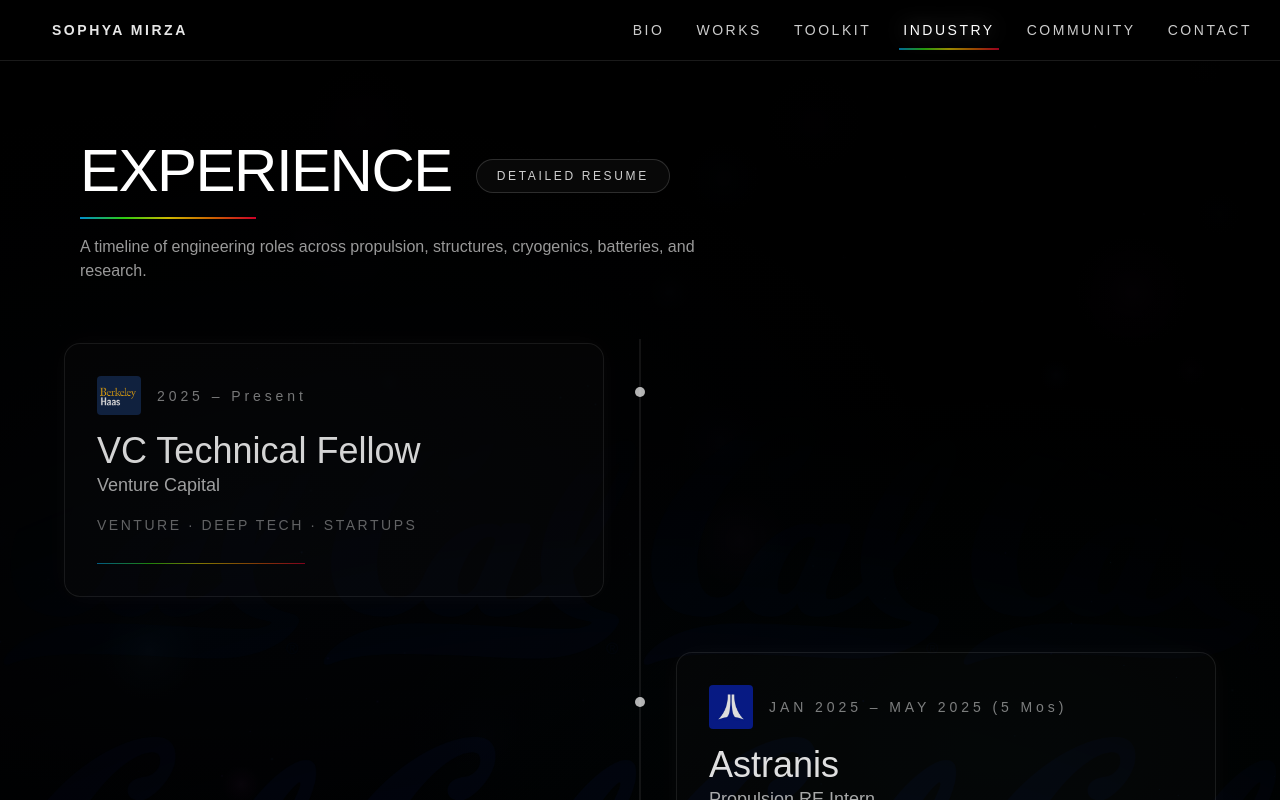
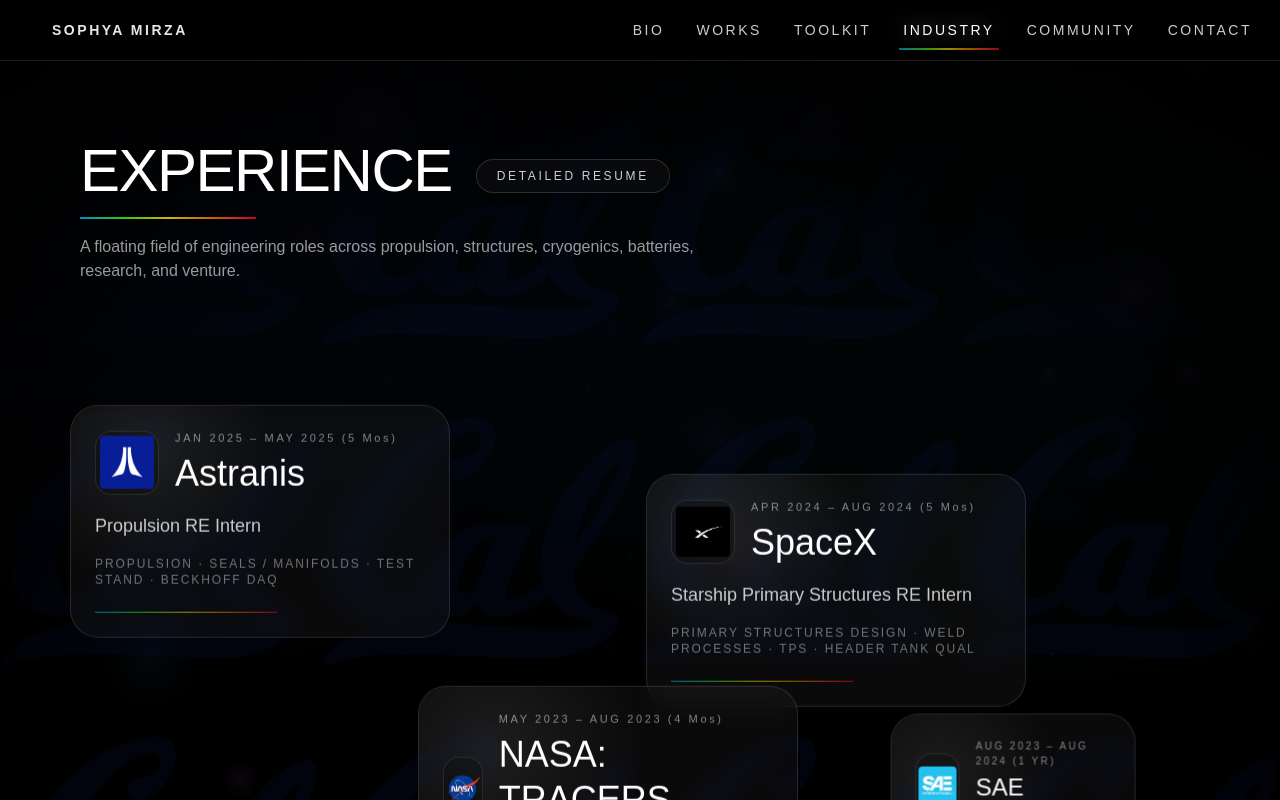
Before and after one commit to sophyamirza/sophya-portfolio, a Next.js app: page /industry in a window 1280 px wide. Shown: the top 800 px of the page. Built offline with nearby package versions, Linux system fonts and the light colour scheme; a web font is replaced by a local one.

Commit message:
update industry page

```diff
--- a/app/industry/page.tsx
+++ b/app/industry/page.tsx
@@ -13,26 +13,32 @@ type Milestone = {
   tags: string;
   logo: string;
   secondaryLogo?: string;
+  size?: "lg" | "md" | "sm";
+  x: number;
+  y: number;
 };
 
-const clamp = (n: number, a = 0, b = 1) => Math.min(b, Math.max(a, n));
+type NodeState = {
+  x: number;
+  y: number;
+  vx: number;
+  vy: number;
+};
+
+const clamp = (n: number, a: number, b: number) => Math.min(b, Math.max(a, n));
 
 export default function IndustryPage() {
   const milestones: Milestone[] = useMemo(
     () => [
-      {
-        org: "VC Technical Fellow",
-        role: "Venture Capital",
-        when: "2025 – Present",
-        tags: "VENTURE · DEEP TECH · STARTUPS",
-        logo: "/logos/haas.PNG",
-      },
       {
         org: "Astranis",
         role: "Propulsion RE Intern",
         when: "JAN 2025 – MAY 2025 (5 Mos)",
         tags: "PROPULSION · SEALS / MANIFOLDS · TEST STAND · BECKHOFF DAQ",
         logo: "/logos/astranis.PNG",
+        size: "lg",
+        x: 20,
+        y: 18,
       },
       {
         org: "SpaceX",
@@ -40,6 +46,29 @@ export default function IndustryPage() {
         when: "APR 2024 – AUG 2024 (5 Mos)",
         tags: "PRIMARY STRUCTURES DESIGN · WELD PROCESSES · TPS · HEADER TANK QUAL",
         logo: "/logos/spacex.PNG",
+        size: "lg",
+        x: 69,
+        y: 20,
+      },
+      {
+        org: "NASA: TRACERS MISSION",
+        role: "Mechanical Intern",
+        when: "MAY 2023 – AUG 2023 (4 Mos)",
+        tags: "GSE DESIGN · TVAC, VIBE, MOI TESTING · INTEGRATION · PNEUMATIC PROTOTYPING",
+        logo: "/logos/NASA.png",
+        size: "lg",
+        x: 45,
+        y: 42,
+      },
+      {
+        org: "VC Technical Fellow",
+        role: "Venture Capital",
+        when: "2025 – Present",
+        tags: "VENTURE · DEEP TECH · STARTUPS",
+        logo: "/logos/haas.PNG",
+        size: "sm",
+        x: 10,
+        y: 54,
       },
       {
         org: "SAE International",
@@ -47,34 +76,39 @@ export default function IndustryPage() {
         when: "AUG 2023 – AUG 2024 (1 YR)",
         tags: "STANDARDS · SOFTWARE AUTOMATION · CERTIFICATION · ADDITIVE MANUFACTURING · SUSTAINABLE AVIATION FUELS",
         logo: "/logos/sae.PNG",
-      },
-      {
-        org: "NASA: TRACERS MISSION",
-        role: "Mechanical Intern",
-        when: "MAY 2023 – AUG 2023 (4 Mos)",
-        tags: "GSE DESIGN· TVAC, VIBE, MOI TESTING · INTEGRATION  ·  PNEUMATIC PROTOTYPING",
-        logo: "/logos/NASA.png",
+        size: "sm",
+        x: 84,
+        y: 49,
       },
       {
         org: "Proterra",
         role: "Thermals / Battery R&D Co-op",
         when: "MAY 2022 – DEC 2022 (8 Mos)",
-        tags: "BATTERIES · THERMALS · TEST FIXTURE DESIGN· MANUFACTURING QUALITY",
+        tags: "BATTERIES · THERMALS · TEST FIXTURE DESIGN · MANUFACTURING QUALITY",
         logo: "/logos/proterra.PNG",
+        size: "md",
+        x: 22,
+        y: 74,
       },
       {
         org: "Lawrence Berkeley National Lab",
         role: "Cryogenic Mechanical Engineer",
         when: "JAN 2022 – AUG 2023 (1.5 YR)",
-        tags: "CRYOGENICS · INSTRUMENTATION DESIGN· SUPERCONDUCTING SYSTEMS",
+        tags: "CRYOGENICS · INSTRUMENTATION DESIGN · SUPERCONDUCTING SYSTEMS",
         logo: "/logos/lbnl.PNG",
+        size: "md",
+        x: 63,
+        y: 73,
       },
       {
         org: "Design for Nanomanufacturing Lab",
         role: "Mechanical Engineer",
         when: "AUG 2022 – MAY 2023 (1 YR)",
-        tags: "PHOTOLITHOGRAPHY · MICROFLUIDICS DESIGN· VOLUMETRIC ADDITIVE MANUFACTURING · COMPUTER AXIAL LITHOGRAPHY",
+        tags: "PHOTOLITHOGRAPHY · MICROFLUIDICS DESIGN · VOLUMETRIC ADDITIVE MANUFACTURING · COMPUTER AXIAL LITHOGRAPHY",
         logo: "/logos/DFM.png",
+        size: "sm",
+        x: 86,
+        y: 72,
       },
       {
         org: "Space Technologies & Rocketry",
@@ -82,68 +116,255 @@ export default function IndustryPage() {
         when: "NOV 2021 – JAN 2025 (3+ YR)",
         tags: "PROPULSION · LOX/ETHYL FEED · VALVES · ENGINE TEST",
         logo: "/logos/star.PNG",
+        size: "md",
+        x: 43,
+        y: 88,
       },
       {
         org: "Avanti Technologies",
         role: "DIRECTOR OF SYSTEMS ENGINEERING · LEAD RMO",
-        when: "2020 - 2021",
-        tags: "SYSTEM ARCHITECTURE· QUALITY · INTEGRATION  · RISK MANAGEMENT · SPS",
+        when: "2020 – 2021",
+        tags: "SYSTEM ARCHITECTURE · QUALITY · INTEGRATION · RISK MANAGEMENT · SPS",
         logo: "/logos/avantilogo.PNG",
+        size: "sm",
+        x: 8,
+        y: 89,
       },
     ],
     []
   );
 
-  const itemRefs = useRef<Array<HTMLDivElement | null>>([]);
-  const [activeIndex, setActiveIndex] = useState(0);
-  const [vis, setVis] = useState<number[]>(() => milestones.map(() => 0));
+  const containerRef = useRef<HTMLDivElement | null>(null);
+  const mouseRef = useRef({ x: -9999, y: -9999 });
+  const frameRef = useRef<number | null>(null);
+
+  const basePositions = useMemo(
+    () =>
+      milestones.map((m) => ({
+        x: m.x,
+        y: m.y,
+      })),
+    [milestones]
+  );
+
+  const [nodes, setNodes] = useState<NodeState[]>(
+    milestones.map((m) => ({
+      x: m.x,
+      y: m.y,
+      vx: 0,
+      vy: 0,
+    }))
+  );
 
   useEffect(() => {
-    const onScroll = () => {
-      const vh = window.innerHeight || 1;
+    let t = 0;
 
-      let bestIdx = 0;
-      let bestDist = Infinity;
+    const animate = () => {
+      t += 0.012;
 
-      const nextVis = milestones.map((_, i) => {
-        const el = itemRefs.current[i];
-        if (!el) return 0;
+      setNodes((prev) =>
+        prev.map((node, i) => {
+          const base = basePositions[i];
+          const m = milestones[i];
 
-        const r = el.getBoundingClientRect();
-        const center = r.top + r.height * 0.5;
-        const focus = vh * 0.45;
-        const dist = Math.abs(center - focus);
+          const dxToBase = base.x - node.x;
+          const dyToBase = base.y - node.y;
 
-        if (dist < bestDist) {
-          bestDist = dist;
-          bestIdx = i;
+          let ax = dxToBase * 0.012;
+          let ay = dyToBase * 0.012;
+
+          const driftX = Math.sin(t * 0.9 + i * 1.7) * 0.04;
+          const driftY = Math.cos(t * 1.1 + i * 1.3) * 0.04;
+
+          ax += driftX;
+          ay += driftY;
+
+          const mx = mouseRef.current.x;
+          const my = mouseRef.current.y;
+
+          const dx = node.x - mx;
+          const dy = node.y - my;
+          const dist = Math.sqrt(dx * dx + dy * dy);
+
+          const repelRadius =
+            m.size === "lg" ? 24 : m.size === "md" ? 20 : 16;
+
+          if (dist < repelRadius) {
+            const force = (1 - dist / repelRadius) * 0.95;
+            const ux = dx / (dist || 1);
+            const uy = dy / (dist || 1);
+            ax += ux * force;
+            ay += uy * force;
           }
 
-        return clamp(1 - dist / (vh * 0.75), 0, 1);
-      });
+          const vx = (node.vx + ax) * 0.9;
+          const vy = (node.vy + ay) * 0.9;
 
-      setActiveIndex(bestIdx);
-      setVis(nextVis);
+          const x = clamp(node.x + vx, 4, 92);
+          const y = clamp(node.y + vy, 8, 92);
+
+          return { x, y, vx, vy };
+        })
+      );
+
+      frameRef.current = requestAnimationFrame(animate);
     };
 
-    onScroll();
-    window.addEventListener("scroll", onScroll, { passive: true });
-    window.addEventListener("resize", onScroll);
+    frameRef.current = requestAnimationFrame(animate);
 
     return () => {
-      window.removeEventListener("scroll", onScroll);
-      window.removeEventListener("resize", onScroll);
+      if (frameRef.current) cancelAnimationFrame(frameRef.current);
     };
-  }, [milestones]);
+  }, [basePositions, milestones]);
+
+  const handleMouseMove = (e: React.MouseEvent<HTMLDivElement>) => {
+    const el = containerRef.current;
+    if (!el) return;
+
+    const rect = el.getBoundingClientRect();
+    const x = ((e.clientX - rect.left) / rect.width) * 100;
+    const y = ((e.clientY - rect.top) / rect.height) * 100;
+
+    mouseRef.current = { x, y };
+  };
+
+  const handleMouseLeave = () => {
+    mouseRef.current = { x: -9999, y: -9999 };
+  };
+
+  const sizeClasses = (size: Milestone["size"]) => {
+    switch (size) {
+      case "lg":
+        return "w-[340px] md:w-[380px] min-h-[220px]";
+      case "md":
+        return "w-[280px] md:w-[310px] min-h-[190px]";
+      default:
+        return "w-[220px] md:w-[245px] min-h-[160px]";
+    }
+  };
+
+  const mobileSizeClasses = (size: Milestone["size"]) => {
+    switch (size) {
+      case "lg":
+        return "min-h-[210px]";
+      case "md":
+        return "min-h-[180px]";
+      default:
+        return "min-h-[160px]";
+    }
+  };
+
+  const logoSize = (size: Milestone["size"]) => {
+    switch (size) {
+      case "lg":
+        return 54;
+      case "md":
+        return 46;
+      default:
+        return 38;
+    }
+  };
+
+  const MilestoneCard = ({
+    m,
+    desktop = false,
+  }: {
+    m: Milestone;
+    desktop?: boolean;
+  }) => {
+    const isLarge = m.size === "lg";
 
     return (
-    <main className="min-h-screen bg-black text-white relative">
+      <div
+        className={[
+          "group relative rounded-[28px] border border-white/12 bg-white/[0.04]",
+          "backdrop-blur-md transition-all duration-300",
+          "hover:border-white/25 hover:bg-white/[0.07]",
+          "hover:shadow-[0_0_50px_rgba(255,255,255,0.08)]",
+          desktop ? sizeClasses(m.size) : `w-full ${mobileSizeClasses(m.size)}`,
+        ].join(" ")}
+      >
+        <div className="pointer-events-none absolute inset-0 rounded-[28px] bg-[radial-gradient(circle_at_20%_20%,rgba(255,255,255,0.08),transparent_38%)]" />
+        <div
+          className={[
+            "pointer-events-none absolute -inset-[1px] rounded-[28px] opacity-0 blur-xl transition-opacity duration-300",
+            isLarge
+              ? "bg-[radial-gradient(circle_at_center,rgba(59,130,246,0.16),rgba(255,255,255,0.02),transparent_70%)] group-hover:opacity-100"
+              : "bg-[radial-gradient(circle_at_center,rgba(255,255,255,0.10),rgba(255,255,255,0.02),transparent_70%)] group-hover:opacity-100",
+          ].join(" ")}
+        />
+
+        <div className="relative p-5 md:p-6">
+          <div className="mb-4 flex items-center gap-4">
+            <div className="flex h-14 w-14 items-center justify-center rounded-2xl border border-white/10 bg-black/20 md:h-16 md:w-16">
+              <Image
+                src={m.logo}
+                alt={m.org}
+                width={logoSize(m.size)}
+                height={logoSize(m.size)}
+                className="rounded object-contain"
+              />
+            </div>
+
+            <div className="min-w-0">
+              <div
+                className={[
+                  "tracking-[0.24em] text-white/50",
+                  isLarge ? "text-[11px]" : "text-[10px]",
+                ].join(" ")}
+              >
+                {m.when}
+              </div>
+              <div
+                className={[
+                  "mt-1 leading-tight text-white",
+                  m.size === "lg"
+                    ? "text-3xl md:text-4xl"
+                    : m.size === "md"
+                    ? "text-2xl md:text-3xl"
+                    : "text-xl md:text-2xl",
+                ].join(" ")}
+              >
+                {m.org}
+              </div>
+            </div>
+          </div>
+
+          <div
+            className={[
+              "text-white/78",
+              m.size === "lg"
+                ? "text-base md:text-lg"
+                : m.size === "md"
+                ? "text-sm md:text-base"
+                : "text-sm",
+            ].join(" ")}
+          >
+            {m.role}
+          </div>
+
+          <div
+            className={[
+              "mt-4 text-white/42",
+              m.size === "lg"
+                ? "text-xs tracking-[0.16em]"
+                : "text-[10px] tracking-[0.14em]",
+            ].join(" ")}
+          >
+            {m.tags}
+          </div>
+
+          <div className="mt-6 h-px w-[55%] bg-[linear-gradient(90deg,#00b3ff,#39ff14,#ffe600,#ff7a00,#ff0033)] opacity-60" />
+        </div>
+      </div>
+    );
+  };
+
+  return (
+    <main className="relative min-h-screen overflow-hidden bg-black text-white">
       <Analytics />
-
-      {/* 🌌 glowing orb background */}
       <StarOrbsBackground />
 
-      {/* subtle haze */}
       <div className="pointer-events-none fixed inset-0">
         <div className="absolute inset-0 bg-[radial-gradient(1200px_700px_at_18%_12%,rgba(59,130,246,0.08),transparent_60%)]" />
         <div className="absolute inset-0 bg-[radial-gradient(1100px_650px_at_78%_18%,rgba(6,182,212,0.06),transparent_55%)]" />
@@ -151,7 +372,6 @@ export default function IndustryPage() {
         <div className="absolute inset-0 [background:radial-gradient(circle_at_center,transparent_0%,rgba(0,0,0,0.62)_60%,rgba(0,0,0,0.95)_100%)]" />
       </div>
 
-      {/* Campanile watermark (tiled across background) */}
       <div className="pointer-events-none fixed inset-0 hidden md:block">
         <div
           className={[
@@ -167,19 +387,16 @@ export default function IndustryPage() {
         />
       </div>
 
-      {/* Header */}
-      <div className="relative z-10 px-8 md:px-20 pt-20">
-        <div className="flex items-end gap-6 flex-wrap">
-          <h1 className="text-5xl md:text-6xl tracking-tight">EXPERIENCE</h1>
+      <div className="relative z-10 px-8 pt-20 md:px-20">
+        <div className="flex flex-wrap items-end gap-6">
+          <h1 className="text-5xl tracking-tight md:text-6xl">EXPERIENCE</h1>
 
           <Link
             href="/contact#resume"
             className={[
-              "inline-flex items-center rounded-full border border-white/15",
+              "mb-2 inline-flex items-center rounded-full border border-white/15",
               "bg-white/[0.03] px-5 py-2 text-xs tracking-[0.22em] uppercase",
-              "text-white/80 hover:text-white hover:border-white/25",
-              "transition backdrop-blur-sm",
-              "mb-2",
+              "text-white/80 transition backdrop-blur-sm hover:border-white/25 hover:text-white",
             ].join(" ")}
           >
             Detailed Resume
@@ -188,108 +405,46 @@ export default function IndustryPage() {
 
         <div className="mt-4 h-[2px] w-44 bg-[linear-gradient(90deg,#00b3ff,#39ff14,#ffe600,#ff7a00,#ff0033)] opacity-80" />
 
-        <p className="mt-4 text-white/60 max-w-2xl">
-          A timeline of engineering roles across propulsion, structures,
-          cryogenics, batteries, and research.
+        <p className="mt-4 max-w-2xl text-white/60">
+          A floating field of engineering roles across propulsion, structures,
+          cryogenics, batteries, research, and venture.
         </p>
       </div>
 
-      {/* Timeline */}
-      <section className="relative z-10 mt-14 pb-32">
-        <div className="relative mx-auto max-w-7xl px-6 md:px-16">
-          <div className="pointer-events-none hidden md:block absolute left-1/2 top-0 -translate-x-1/2 h-full w-px bg-white/15" />
+      {/* Mobile stacked layout */}
+      <section className="relative z-10 px-5 pb-20 pt-10 md:hidden">
+        <div className="mx-auto flex max-w-xl flex-col gap-5">
+          {milestones.map((m) => (
+            <MilestoneCard key={`${m.org}-${m.when}`} m={m} />
+          ))}
+        </div>
+      </section>
 
-          <div className="flex flex-col gap-12 md:gap-14">
+      {/* Desktop floating layout */}
+      <section className="relative z-10 hidden px-6 pb-24 pt-8 md:block md:px-10">
+        <div
+          ref={containerRef}
+          onMouseMove={handleMouseMove}
+          onMouseLeave={handleMouseLeave}
+          className="relative mx-auto h-[1200px] max-w-[1600px]"
+        >
           {milestones.map((m, i) => {
-              const left = i % 2 === 0;
-              const active = i === activeIndex;
-              const v = vis[i] ?? 0;
-
-              const base = 0.62;
-              const opacity = base + (1 - base) * v;
-
-              const motionStyle: React.CSSProperties = {
-                opacity,
-                transform: `translate3d(0, ${Math.round((1 - v) * 10)}px, 0)`,
-                transition: "opacity 220ms ease, transform 220ms ease",
-              };
-
-              const cardStyle: React.CSSProperties = {
-                borderColor: active
-                  ? "rgba(255,255,255,0.24)"
-                  : "rgba(255,255,255,0.10)",
-                boxShadow: active
-                  ? "0 0 44px rgba(255,255,255,0.09)"
-                  : "0 0 28px rgba(255,255,255,0.04)",
-              };
-
-              const Card = (
-                <div className="relative" style={motionStyle}>
-                  <div
-                    className="rounded-2xl border bg-white/[0.02] p-7 md:p-8 backdrop-blur-sm"
-                    style={cardStyle}
-                  >
-                    <div className="flex items-center gap-4 mb-4">
-                      <Image
-                        src={m.logo}
-                        alt={m.org}
-                        width={44}
-                        height={44}
-                        className="rounded"
-                      />
-                      <div className="text-sm tracking-[0.28em] text-white/55">
-                        {m.when}
-                      </div>
-                    </div>
-
-                    <div className="text-3xl md:text-4xl">{m.org}</div>
-                    <div className="text-white/75 text-base md:text-lg">
-                      {m.role}
-                    </div>
-
-                    <div className="mt-4 text-xs md:text-sm tracking-[0.18em] text-white/45">
-                      {m.tags}
-                    </div>
-
-                    <div className="mt-7 h-px w-52 bg-[linear-gradient(90deg,#00b3ff,#39ff14,#ffe600,#ff7a00,#ff0033)] opacity-60" />
-                  </div>
-                </div>
-              );
+            const node = nodes[i];
 
             return (
               <div
                 key={`${m.org}-${m.when}`}
-                  ref={(el) => {
-                    itemRefs.current[i] = el;
+                className="absolute will-change-transform"
+                style={{
+                  left: `${node.x}%`,
+                  top: `${node.y}%`,
+                  transform: "translate(-50%, -50%)",
                 }}
-                  className="grid grid-cols-1 md:grid-cols-[1fr_72px_1fr] gap-y-8 md:gap-y-0"
               >
-                  <div className="md:col-start-1">
-                    {left ? Card : <div className="hidden md:block" />}
-                  </div>
-
-                  <div className="relative md:col-start-2 flex items-start justify-center">
-                    <div className="relative mt-12">
-                      <div
-                        className="rounded-full"
-                        style={{
-                          width: active ? 14 : 10,
-                          height: active ? 14 : 10,
-                          background: active
-                            ? "rgba(255,255,255,0.95)"
-                            : "rgba(255,255,255,0.70)",
-                        }}
-                      />
-                    </div>
-                  </div>
-
-                  <div className="md:col-start-3">
-                    {!left ? Card : <div className="hidden md:block" />}
-                  </div>
+                <MilestoneCard m={m} desktop />
               </div>
             );
           })}
-          </div>
         </div>
       </section>
     </main>
```
Lines whose indentation alone changed are shown as unchanged.
